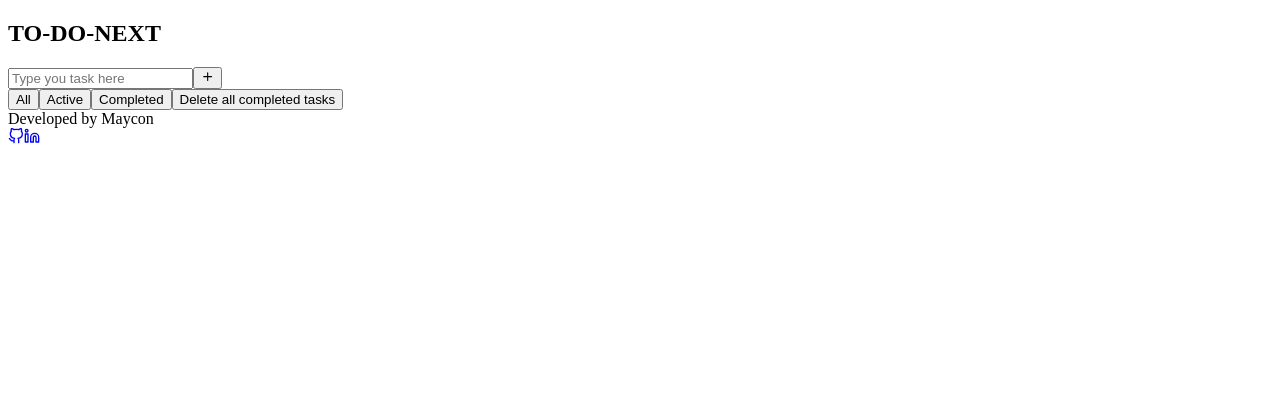
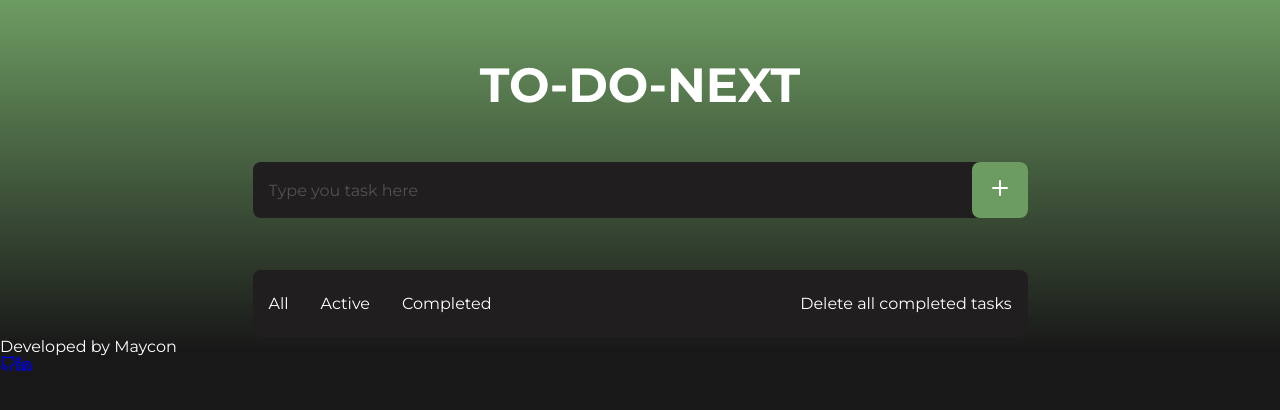
Before and after one commit to mayconrr13/todonext, a Next.js app: page / in a window 1280 px wide. Shown: the top 410 px of the page. Built offline with nearby package versions, Linux system fonts and the light colour scheme.

Commit message:
Header and Taks style

```diff
--- a/package.json
+++ b/package.json
@@ -7,6 +7,7 @@
     "start": "next start"
   },
   "dependencies": {
+    "js-cookie": "^2.2.1",
     "next": "latest",
     "react": "^16.13.0",
     "react-dom": "^16.13.0",
@@ -15,6 +16,7 @@
     "uuid": "^8.3.2"
   },
   "devDependencies": {
+    "@types/js-cookie": "^2.2.6",
     "@types/node": "12.0.12",
     "@types/react": "16.8.23",
     "@types/react-dom": "16.8.4",
--- /dev/null
+++ b/src/pages/_app.tsx
@@ -0,0 +1,11 @@
+import { AppProps } from 'next/app'
+import GlobalStyle from '../styles/global'
+
+export default function MyApp({ Component, pageProps }: AppProps) {
+  return (
+    <>
+      <Component {...pageProps} />
+      <GlobalStyle />
+    </>
+  )
+}
--- a/pages/_document.tsx
+++ b/src/pages/_document.tsx
@@ -34,7 +34,7 @@ export default class MyDocument extends Document {
       <Html>
         <Head>
           <link rel="preconnect" href="https://fonts.gstatic.com" />
-          <link href="https://fonts.googleapis.com/css2?family=Roboto:wght@400;500;700&display=swap" rel="stylesheet" />
+          <link href="https://fonts.googleapis.com/css2?family=Montserrat:wght@400;700&display=swap" rel="stylesheet" />
         </Head>
         <body>
           <Main />
--- a/pages/index.tsx
+++ b/src/pages/index.tsx
@@ -1,8 +1,11 @@
 import Link from 'next/link'
 import { FormEvent, useEffect, useState } from 'react'
 import {v4 as uuidv4} from 'uuid'
+import Cookies from 'js-cookie'
 
 import { FiEdit3, FiGithub, FiLinkedin, FiPlus, FiSave, FiTrash, FiX } from 'react-icons/fi'
+
+import { Container, Header, Form, Content, SortMenu, TasksContainer, Task } from '../styles/home'
 
 interface TaskProps {
   id: string;
@@ -11,20 +14,30 @@ interface TaskProps {
   createdAt: number;
   updatedAt: number;
 }
+
 export default function Home() {
   const [task, setTask] = useState<string>('')
   const [activeTask, setActiveTask] = useState<number>(0)
   const [idTaskToEdit, setIdTaskToEdit] = useState<string>('')
   const [sortedBy, setSortedBy] = useState<'all' | 'active' | 'completed'>('all')
   const [onEditionProcess, setOneEditionProcess] = useState<boolean>(false)
-  const [taskList, setTaskList] = useState<TaskProps[]>([])
+  const [taskList, setTaskList] = useState<TaskProps[]>(() => {
+    const storagedList = Cookies.get('taskList');
+
+    if (storagedList) {
+      return JSON.parse(storagedList);
+    }
+
+    return [];
+  })
 
   useEffect(() => {
+    Cookies.set('taskList', taskList)
+
     const activeTasks = taskList.filter(task => task.isCompleted === false)
     setActiveTask(activeTasks.length)
     return
   }, [taskList]);
-
 
   //add to-do
   function handleAddTask(event: FormEvent) {
@@ -76,7 +89,7 @@ export default function Home() {
       return taskItem
     })
 
-    console.log([...updatedTaskList])
+    setTaskList([...updatedTaskList])
 
     handleFinishigEditionProcess()
   }
@@ -101,37 +114,36 @@ export default function Home() {
   }
 
   return (
-    <>
-      <header>
-        <div />
+    <Container>
+      <Header>
         <section>
           <h1>TO-DO-NEXT</h1>
 
           {onEditionProcess ? (
-            <form onSubmit={handleAddTask}>
+            <Form onSubmit={handleAddTask}>
               <input type="text" placeholder="Type you task here" value={task} onChange={(e) => setTask(e.target.value)} />
-              <button type="submit" onClick={(e) => handleEditTask(idTaskToEdit, e)}>
+              <button type="submit" onClick={(e) => handleEditTask(idTaskToEdit, e)} className="edit">
                 <FiSave />
               </button>
-              <button type="button" onClick={handleFinishigEditionProcess}>
+              <button type="button" onClick={handleFinishigEditionProcess} className="cancel">
                 <FiX />
               </button>
 
-            </form>
+            </Form>
           ) : (
-            <form onSubmit={handleAddTask}>
+            <Form onSubmit={handleAddTask}>
               <input type="text" placeholder="Type you task here" value={task} onChange={(e) => setTask(e.target.value)} />
-              <button type="submit">
+              <button type="submit" className="add">
                 <FiPlus />
               </button>
-            </form>
+            </Form>
           )}
 
         </section>
-      </header>
+      </Header>
 
-      <main>
-        <div>
+      <Content>
+        <SortMenu>
           <button type="button" onClick={() => setSortedBy('all')}>
             All
           </button>
@@ -144,30 +156,35 @@ export default function Home() {
           <button type="button" onClick={handleDeleteCompletedTask}>
             Delete all completed tasks
           </button>
-        </div>
+        </SortMenu>
 
-        <div>
+        <TasksContainer>
           {taskList.map(task => {
             return (
-              <div
+              <Task
                 key={task.id}
                 style={
                   (sortedBy === 'active' && task.isCompleted === false) ||
                   (sortedBy === 'completed' && task.isCompleted === true) ||
                   (sortedBy === 'all')
-                  ? {display: "block"}
+                  ? {display: "inherit"}
                   : {display: "none"} }
               >
+                <label>
                   <input
                     type="checkbox"
-                  name="completed"
+                    id="checkbox"
+                    name="checkbox"
                     onChange={() => handleSetCompletedTask(task.id)}
                     checked={task.isCompleted ? true : false}
                     disabled={onEditionProcess ? true : false}
                   />
-                <p>{task.task}</p>
+                  <span />
+                </label>
+                <p className={task.isCompleted ? "checked" : ""}  >{task.task}</p>
                 <button
                   type="button"
+                  className="edit"
                   onClick={() => handleStartEditionProcess(task.id)}
                   disabled={onEditionProcess ? true : false}
                 >
@@ -175,15 +192,16 @@ export default function Home() {
                 </button>
                 <button
                   type="button"
+                  className="delete"
                   onClick={() => handleDeleteTask(task.id)}
                   disabled={onEditionProcess ? true : false}
                 >
                   <FiTrash />
                 </button>
-              </div>
+              </Task>
             )
           })}
-        </div>
+        </TasksContainer>
 
         {taskList.length !== 0 && (
           <div>
@@ -193,7 +211,7 @@ export default function Home() {
             </div>
           </div>
         )}
-      </main>
+      </Content>
 
       <footer>
         Developed by Maycon
@@ -210,6 +228,6 @@ export default function Home() {
           </Link>
         </div>
       </footer>
-    </>
+    </Container>
   )
 }
--- /dev/null
+++ b/src/styles/global.ts
@@ -0,0 +1,57 @@
+import { createGlobalStyle } from 'styled-components'
+
+const GlobalStyle = createGlobalStyle`
+  :root {
+    --green: #6D9C62;
+    --red: #E54B4B;
+    --yellow: #E5CC4B;
+
+    --background: #181818;
+    --gray-700: #201E1E;
+    --gray-300: #525252;
+
+    --text: #ffffff;
+  }
+
+  * {
+    margin: 0;
+    padding: 0;
+    box-sizing: border-box;
+    font-size: 1rem;
+  }
+
+  /* html {
+    @media (max-width: 1080px) {
+      font-size: 93.75%;
+    }
+    @media (max-width: 720px) {
+      font-size: 87.5%;
+      }
+  } */
+
+  body {
+    background: var(--background);
+    color: var(--text);
+    -webkit-font-smoothing: antialiased;
+  }
+
+  body, input, textarea, button {
+    font-family: 'Montserrat', sans-serif;
+    font-weight: 400;
+  }
+
+  h1, h2, h3, h4, h5, h6, strong {
+    font-weight: 700;
+  }
+
+  button {
+    cursor: pointer;
+  }
+
+  [disabled] {
+    opacity: 0.6;
+    cursor: not-allowed;
+  }
+`
+
+export default GlobalStyle
--- /dev/null
+++ b/src/styles/home.ts
@@ -0,0 +1,169 @@
+import styled from 'styled-components'
+
+export const Container = styled.div`
+  width: 100vw;
+`;
+
+export const Header = styled.header`
+  width: 100%;
+  height: 350px;
+  background: linear-gradient(180deg, var(--green) 0%, var(--background) 100%);
+
+  h1 {
+    font-size: 3rem;
+    font-weight: bold;
+    margin-top: 3.5rem;
+  }
+
+  section {
+    display: flex;
+    flex-direction: column;
+    align-items: center;
+  }
+`;
+
+export const Form = styled.form`
+  display: flex;
+  align-items: center;
+
+  max-width: 775px;
+  width: 100%;
+  height: 3.5rem;
+
+  margin-top: 3rem;
+  padding-left: 1rem;
+  border: none;
+  border-radius: 0.5rem;
+
+  background-color: var(--gray-700);
+
+  input {
+    flex: 1;
+    border: none;
+    background-color: transparent;
+    margin-right: 1rem;
+
+    color: var(--text);
+
+    &::placeholder {
+      color: var(--gray-300);
+    }
+  }
+
+  button {
+    width: 3.5rem;
+    height: 100%;
+
+    border:none;
+    border-radius: 0.5rem;
+    color: var(--text);
+
+    > svg {
+      width: 1.5rem;
+      height: auto;
+    }
+
+    &.add {
+      background: var(--green);
+    }
+
+    &.edit {
+      background: var(--yellow);
+      border-radius: 0.5rem 0 0 0.5rem;
+    }
+
+    &.cancel {
+      background: var(--red);
+      border-radius: 0 0.5rem 0.5rem 0;
+    }
+  }
+`;
+
+export const Content = styled.main`
+  max-width: 775px;
+  width: 100%;
+
+  margin: -5rem auto 0 auto;
+  padding: 1rem;
+
+  background: var(--gray-700);
+  border-radius: 0.5rem;
+`;
+
+export const SortMenu = styled.div`
+  width: 100%;
+
+  display: flex;
+  align-items: center;
+
+  margin: 0.5rem 0;
+
+  button {
+    border: none;
+    color: var(--text);
+    background: transparent;
+
+    & + button {
+      margin-left: 2rem;
+    }
+
+    &:last-child {
+      margin-left: auto;
+    }
+  }
+`;
+
+export const TasksContainer = styled.div`
+  width: 100%;
+
+  display: flex;
+  flex-direction: column;
+  align-items: center;
+
+
+`;
+
+export const Task = styled.div`
+  width: 100%;
+
+  display: flex;
+  flex-direction: row;
+  align-items: center;
+
+  padding: 1.5rem 0;
+  border-bottom: 1px solid var(--gray-300);
+
+  label {
+    margin: 0 1rem;
+  }
+
+  p {
+    flex: 1;
+    margin-left:1rem;
+
+    &.checked {
+      text-decoration-line: line-through;
+      color: var(--gray-300);
+    }
+  }
+
+  > button {
+    border: none;
+    background: transparent;
+    margin-left: 1.5rem;
+
+    svg {
+      width: 1.25rem;
+      height: 1.25rem;
+    }
+
+    &.edit {
+      color: var(--yellow);
+    }
+
+    &.delete {
+      color: var(--red);
+      margin-right: 1.5rem;
+    }
+  }
+`;
```
Also changed, not shown: src/hooks/TaskContext.tsx (added, +145 -0 lines), 1 other file (tests, documents, lock files or other folders). Lines whose indentation alone changed are shown as unchanged.
